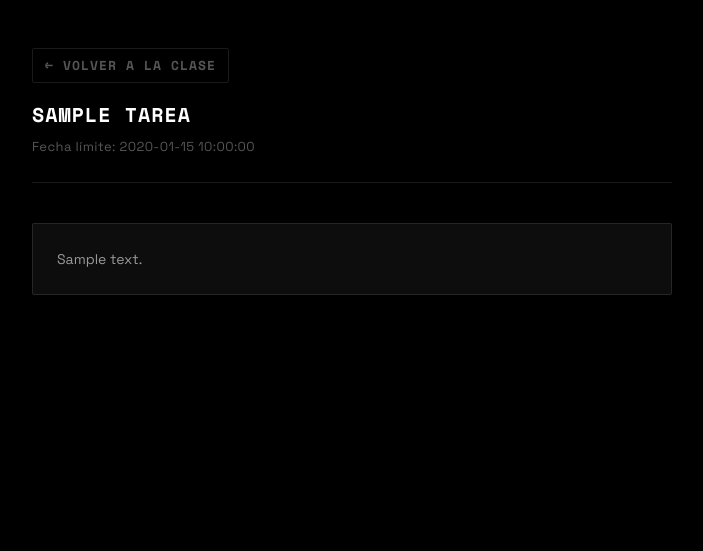
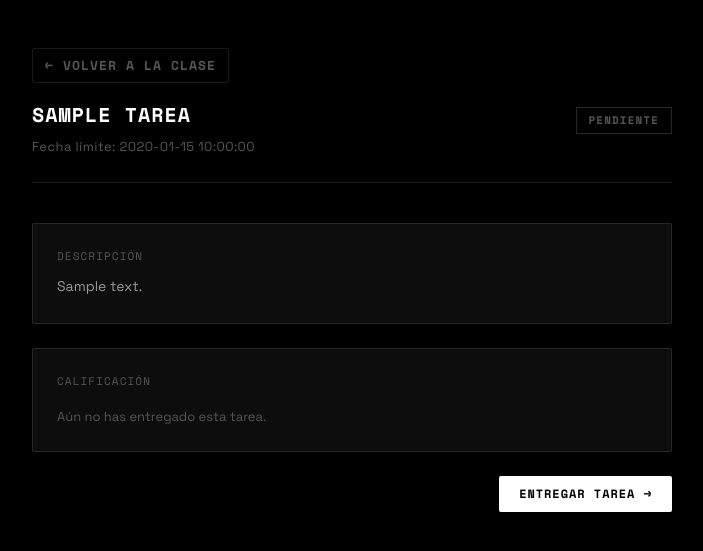
Before and after one commit to Francopaa/classroomSis, a Flask app: page /tareas/1 in a window 1280 px wide. Shown: the part 56-607 px from the top of the page, without its empty margins (288-991 px from the left). Run offline with Flask 2, Linux system fonts and the light colour scheme; tables that the repository leaves empty hold one stand-in row (values such as "Sample post"); data that the repository does not hold is empty.

Commit message:
feat: diseñar pantalla de detalle de tarea con estado y calificacion

```diff
--- a/app/templates/tareas/detalle.html
+++ b/app/templates/tareas/detalle.html
@@ -5,21 +5,77 @@
 <div style="max-width: 640px; margin: 0 auto;">
     <div class="page-header">
         <a href="/clases/{{ tarea.clase_id if tarea else '#' }}" class="btn btn-ghost" style="margin-bottom: 1rem; padding: 6px 12px; font-size: 13px;">← Volver a la clase</a>
-        <h1>{{ tarea.titulo if tarea else 'Tarea no encontrada' }}</h1>
         {% if tarea %}
-        <p>Fecha límite: {{ tarea.fecha_limite }}</p>
+        <div style="display: flex; justify-content: space-between; align-items: flex-start;">
+            <div>
+                <h1>{{ tarea.titulo }}</h1>
+                <p>Fecha límite: {{ tarea.fecha_limite }}</p>
+            </div>
+            {% if not es_profesor %}
+                {% if entrega %}
+                <span class="badge badge-green" style="margin-top: 0.5rem; padding: 4px 12px; font-size: 11px;">Entregada</span>
+                {% else %}
+                <span class="badge badge-red" style="margin-top: 0.5rem; padding: 4px 12px; font-size: 11px;">Pendiente</span>
+                {% endif %}
+            {% endif %}
+        </div>
         {% endif %}
     </div>
 
-    {% if tarea %}
-    <div class="card">
-        <p style="color: var(--text-soft); font-size: 14px;">{{ tarea.descripcion or 'Sin descripción.' }}</p>
-    </div>
-    {% else %}
+    {% if not tarea %}
     <div class="empty-state">
         <p>Esta tarea no existe o fue eliminada.</p>
         <a href="/" class="btn btn-ghost" style="margin-top: 1rem;">Volver al inicio</a>
     </div>
+    {% else %}
+
+    {# Descripción #}
+    <div class="card" style="margin-bottom: 1.5rem;">
+        <div style="font-family: 'Space Mono', monospace; font-size: 11px; color: var(--text-muted); letter-spacing: 0.1em; text-transform: uppercase; margin-bottom: 10px;">Descripción</div>
+        <p style="font-size: 14px; color: var(--text-soft); line-height: 1.7;">{{ tarea.descripcion or 'Sin descripción.' }}</p>
+    </div>
+
+    {# Vista alumno: calificación #}
+    {% if not es_profesor %}
+    <div class="card" style="margin-bottom: 1.5rem;">
+        <div style="font-family: 'Space Mono', monospace; font-size: 11px; color: var(--text-muted); letter-spacing: 0.1em; text-transform: uppercase; margin-bottom: 16px;">Calificación</div>
+        {% if calificacion %}
+        <div style="display: flex; align-items: center; gap: 2rem;">
+            <div>
+                <div style="font-family: 'Space Mono', monospace; font-size: 36px; font-weight: 700;">{{ calificacion.nota }}</div>
+                <div style="font-size: 11px; color: var(--text-muted); font-family: 'Space Mono', monospace;">/100</div>
+            </div>
+            {% if calificacion.comentario %}
+            <div style="flex: 1; border-left: 1px solid var(--border); padding-left: 2rem;">
+                <div style="font-size: 12px; color: var(--text-muted); margin-bottom: 6px; font-family: 'Space Mono', monospace; letter-spacing: 0.05em; text-transform: uppercase;">Comentario</div>
+                <p style="font-size: 14px; color: var(--text-soft); line-height: 1.6;">{{ calificacion.comentario }}</p>
+            </div>
+            {% endif %}
+        </div>
+        {% else %}
+        <p style="font-size: 13px; color: var(--text-muted);">
+            {% if entrega %}Entrega recibida. Aún no fue calificada.
+            {% else %}Aún no has entregado esta tarea.{% endif %}
+        </p>
+        {% endif %}
+    </div>
+
+    {# Botón entregar #}
+    <div style="display: flex; justify-content: flex-end;">
+        {% if entrega %}
+        <a href="/tareas/{{ tarea.id }}/entregar" class="btn btn-ghost">Ver mi entrega</a>
+        {% else %}
+        <a href="/tareas/{{ tarea.id }}/entregar" class="btn btn-primary">Entregar tarea →</a>
+        {% endif %}
+    </div>
+
+    {# Vista profesor #}
+    {% else %}
+    <div style="display: flex; justify-content: flex-end;">
+        <a href="/tareas/{{ tarea.id }}/entregas" class="btn btn-primary">Ver entregas →</a>
+    </div>
+    {% endif %}
+
     {% endif %}
 </div>
 {% endblock %}
```
